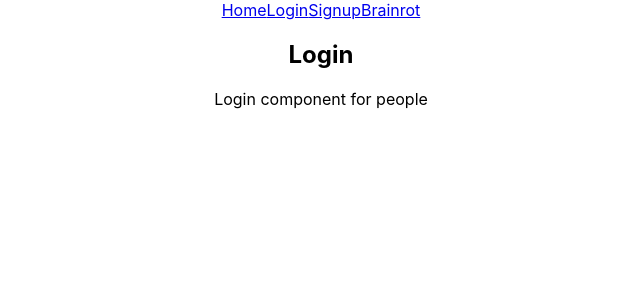
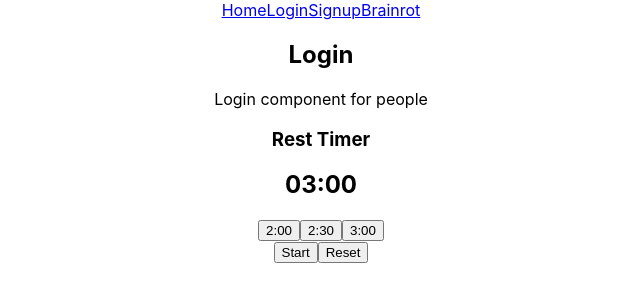
Before and after one commit to ufosc/OSC_Workout_App, a React (Create React App) app: page /login in a window 1280 px wide. Shown: the top 302 px of the page, without its empty margins (319-959 px from the left). Built offline with nearby package versions, Linux system fonts and the light colour scheme.

Commit message:
created rest timer as a component and tested it in the login page.

```diff
--- a/src/Components/Login.jsx
+++ b/src/Components/Login.jsx
@@ -2,12 +2,21 @@
 
 import React from 'react';
 import '../Pages/Home.css';
-
+import Timer from './Timer';
+//just a dummy implementation for now,
+//used this page to test the timer functionality
 function Login({ onBegin }) {
     return (
         <div className="auth-root">
             <h2>Login</h2>
             <p>Login component for people</p>
+
+            {/* inserted timer component here temporarily */}
+            <main>
+                <Timer />
+            </main>
+            {/*end timer component */}
+
         </div>
     );
 }
--- /dev/null
+++ b/src/Components/Timer.jsx
@@ -0,0 +1,82 @@
+import React from 'react';
+
+const Timer = () => {
+    const ref = React.useRef(null);
+    const [secondsRemaining, setSecondsRemaining] = React.useState(180);
+    const [isRunning, setIsRunning] = React.useState(false);
+    const [preset, setPreset] = React.useState(180);
+
+    const getRemaining = (total) => {
+        const seconds = Math.floor((total % 60));
+        const minutes = Math.floor((total / 60));
+        return (
+            (minutes > 9 ? minutes : "0" + minutes) + ":"
+             + (seconds > 9 ? seconds : "0" + seconds)
+        );
+
+    };
+
+    const startTimer = (e) => {
+        if(ref.current) clearInterval(ref.current);
+
+        ref.current = setInterval(() => {
+            setSecondsRemaining((prev) => {
+                if(prev <= 1) {
+                    clearInterval(ref.current);
+                    setIsRunning(false);
+                    return 0;
+                }
+                return prev - 1;
+            });
+        }, 1000);
+        setIsRunning(true);
+    };
+
+    const setTime = (seconds) => {
+        clearInterval(ref.current);
+        setIsRunning(false);
+        setSecondsRemaining(seconds);
+        setPreset(seconds);
+    };
+
+    const pauseTimer = () => {
+        clearInterval(ref.current);
+        setIsRunning(false);
+    };
+
+
+    const resetTimer = () => {
+        clearInterval(ref.current);
+        setIsRunning(false);
+        setSecondsRemaining(preset);
+    };
+
+    React.useEffect(() => {
+        return () => clearInterval(ref.current);
+    }, []);
+
+
+    return (
+        <div style={{ textAlign: "center", margin: "auto" }}>
+
+            <h3>Rest Timer</h3>
+            <h2>{getRemaining(secondsRemaining)}</h2>
+
+            <div>
+                <button onClick={() => setTime(120)}>2:00</button>
+                <button onClick={() => setTime(150)}>2:30</button>
+                <button onClick={() => setTime(180)}>3:00</button>
+            </div>
+
+            <div>
+                {isRunning ? (
+                    <button onClick={pauseTimer}>Pause</button>
+                ) : (
+                    <button onClick={startTimer}>Start</button>
+                )}
+                <button onClick={resetTimer}>Reset</button>
+            </div>
+        </div>
+    );
+};
+export default Timer;
```
